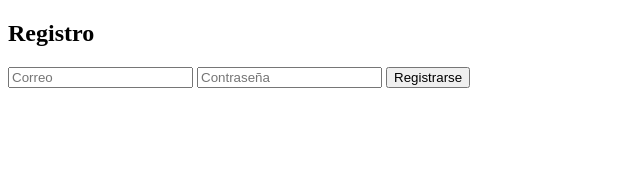
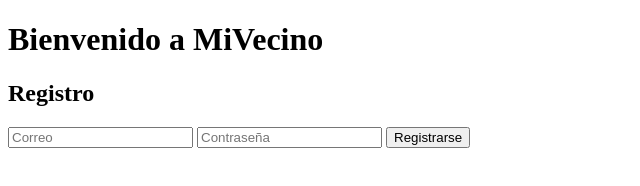
Before and after one commit to MichelleDuranTEC/MiVecinoApp, a plain HTML site: page login.html in a window 1280 px wide. Shown: the whole page, without its empty margins (0-640 px from the left). Drawn offline with Linux system fonts and the light colour scheme.

Commit message:
Update login.html
Agregar título de APP

```diff
--- a/login.html
+++ b/login.html
@@ -9,6 +9,7 @@
   <script src="firebase-config.js"></script>
 </head>
 <body>
+  <h1>Bienvenido a MiVecino</h1>
   <h2>Registro</h2>
   <input id="email" type="email" placeholder="Correo" />
   <input id="password" type="password" placeholder="Contraseña" />
```
